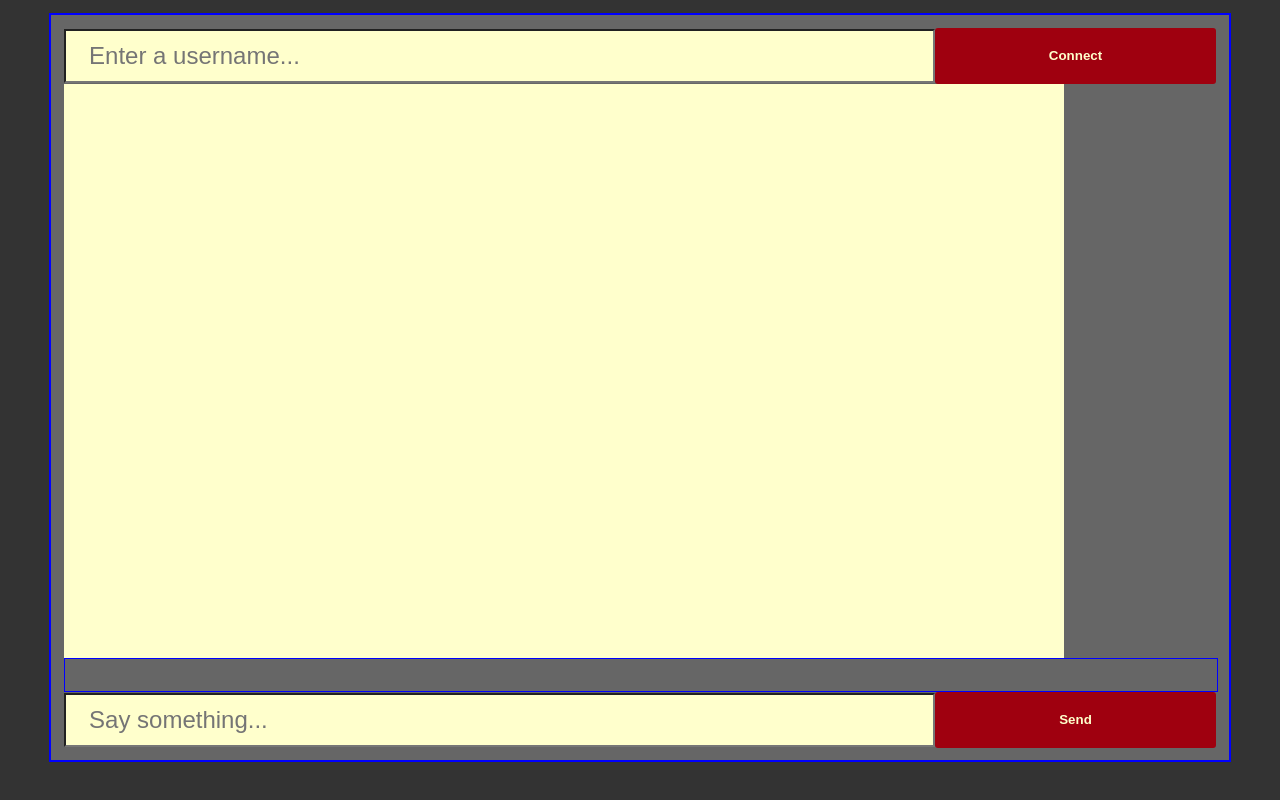
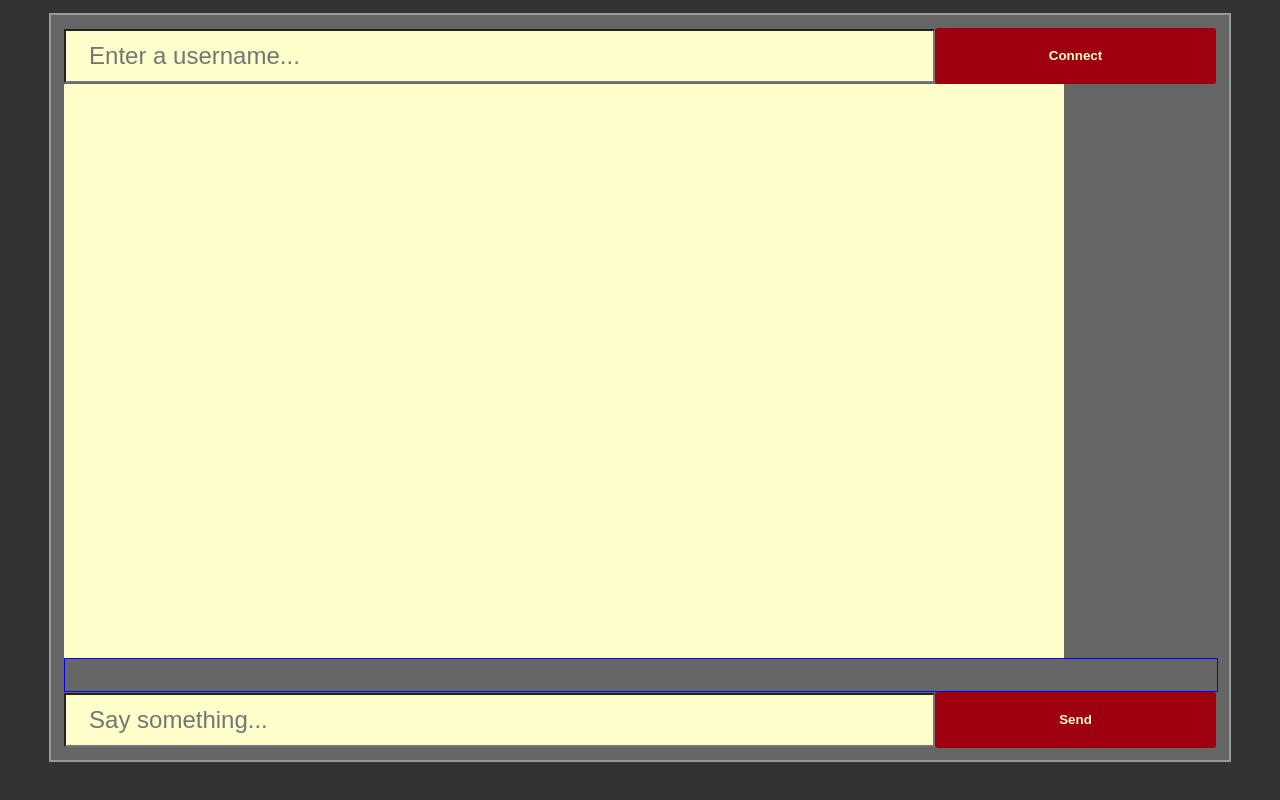
Before and after one commit to JCoathup/Whispers, a website: page index.html in a window 1280 px wide. Drawn offline with nearby package versions, Linux system fonts and the light colour scheme; no server answers.

Commit message:
rhs menu changes2

```diff
--- a/public/styles.css
+++ b/public/styles.css
@@ -9,7 +9,7 @@ height:90vh;
 background-color:#666;
 padding:0;
 display:flex;
-border:2px solid #0000ff;
+border:2px solid #999;
 flex-direction:column;
 padding:1%;
 }
```
